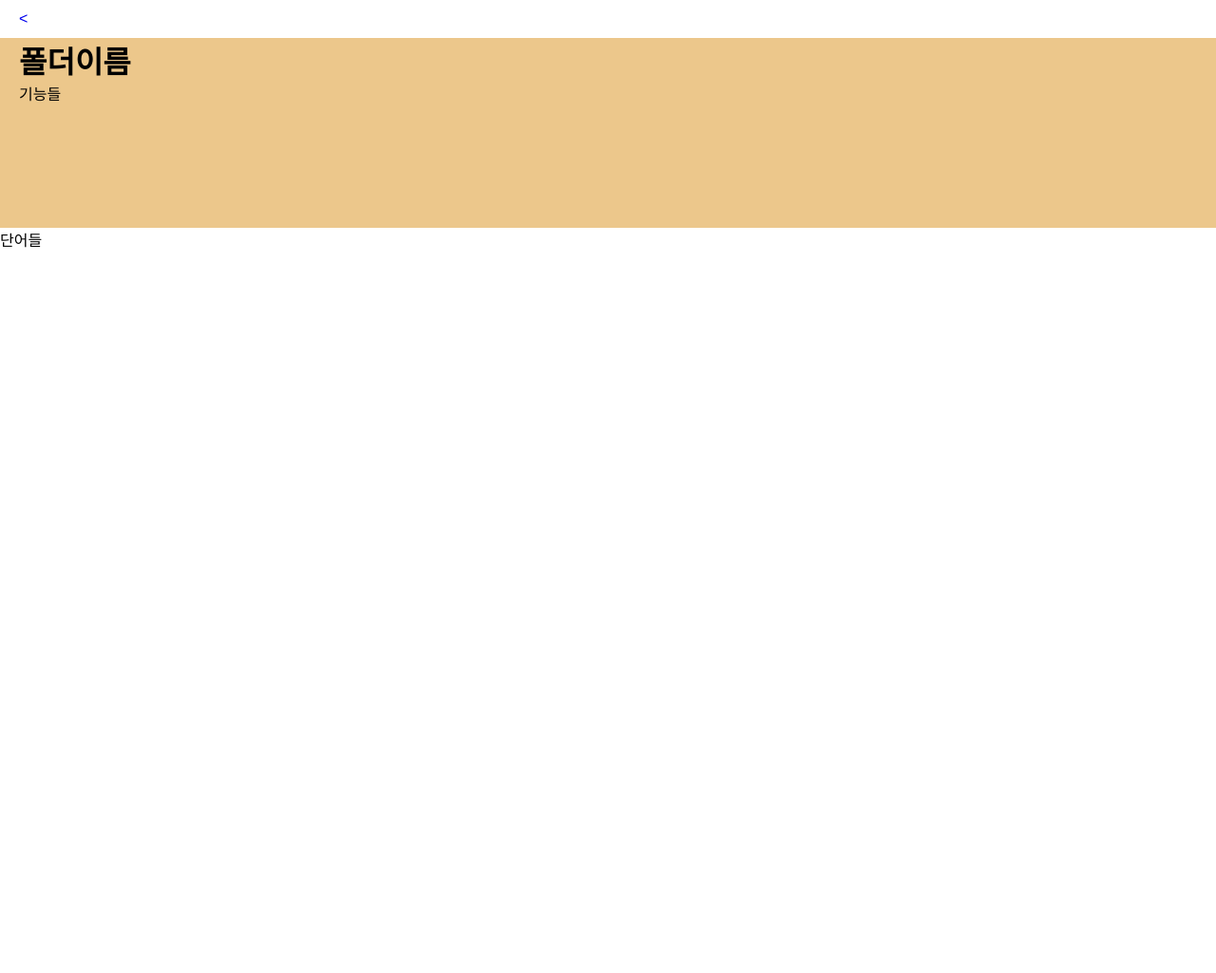
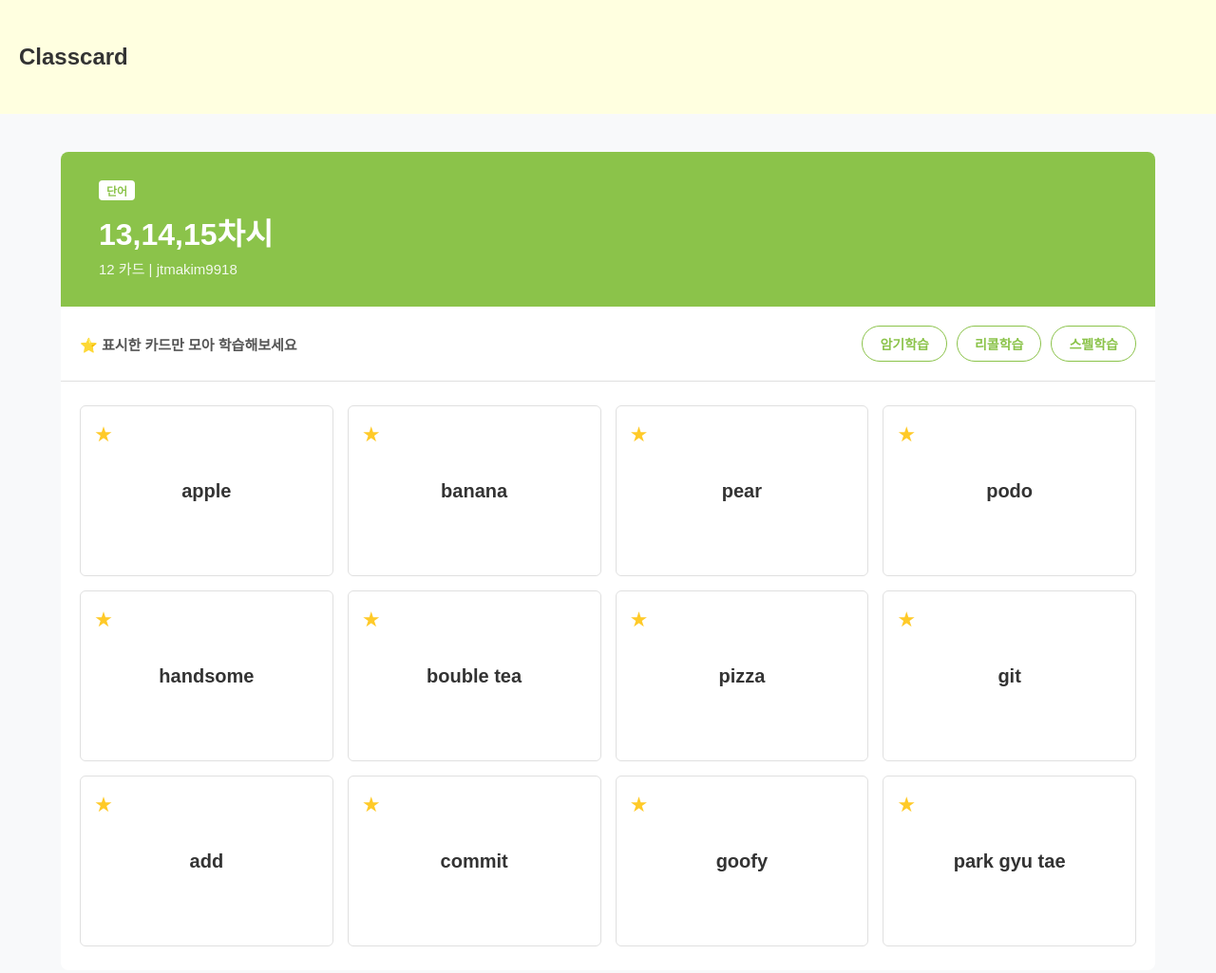
Before and after one commit to webenglish11/screen, a plain HTML site: page use_set/use_set.html in a window 1280 px wide. Shown: the top 1025 px of the page at 95% size. Before the commit the page ends 800 px from the top, so only its background shows below. Drawn offline with Linux system fonts and the light colour scheme.

Commit message:
use_set updata

```diff
--- a/use_set/use_set.css
+++ b/use_set/use_set.css
@@ -1,33 +1,198 @@
+/* --- 기존 작성해주신 기본 CSS --- */
 * {
   margin: 0;
   padding: 0;
   box-sizing: border-box;
   font-family: sans-serif;
 }
-
 .container {
   width: 100%;
 }
 
+a {
+  text-decoration-line: none;
+}
+
+.classcard {
+  font-size: 24px;
+  font-weight: bold;
+  color: #333;
+  cursor: pointer;
+}
+
+.menu-right {
+  display: flex;
+  gap: 20px;
+}
+
+/* 기존 600px 고정을 내부 컨텐츠에 맞춰 늘어나도록 min-height로 변경 및 배경색 조정 */
+.main-wrapper {
+  display: flex;
+  min-height: 600px;
+  justify-content: center;
+  align-items: flex-start; /* 상단부터 채워지도록 조절 */
+  background-color: #f8f9fa;
+  padding: 40px 0;
+}
+
+.main-wrapper h2 {
+  font-size: 32px;
+  color: white; /* 연두색 배너 안의 타이틀이므로 흰색으로 변경 */
+  font-weight: bold;
+}
+
+.footer {
+  height: 120px;
+  background-color: lightyellow;
+  display: flex;
+  flex-direction: column;
+  justify-content: center;
+  align-items: center;
+  font-size: 14px;
+}
+
 .header {
-  height: 40px;
+  height: 120px;
   margin: 0 auto;
   display: flex;
   justify-content: space-between;
   align-items: center;
   padding: 0 20px;
-  background-color: white;
+  background-color: lightyellow;
 }
 
-a{
-  text-decoration-line: none;
+
+/* --- 여기서부터 암기왕 추가 CSS --- */
+.amgi-container {
+  width: 90%;
+  max-width: 1200px;
 }
 
-.forder{
-    height: 200px;
-  margin: 0 auto;
+/* 상단 연두색 배너 */
+.top-banner {
+  background-color: #8bc34a;
+  color: white;
+  padding: 30px 40px;
+  border-radius: 8px 8px 0 0;
+}
+
+.badge {
+  background-color: white;
+  color: #8bc34a;
+  padding: 2px 8px;
+  font-size: 12px;
+  font-weight: bold;
+  border-radius: 4px;
+  display: inline-block;
+  margin-bottom: 10px;
+}
+
+.card-count {
+  font-size: 15px;
+  margin-top: 5px;
+  opacity: 0.9;
+}
+
+/* 중간 컨트롤러 바 */
+.menu-bar {
+  display: flex;
   justify-content: space-between;
   align-items: center;
-  padding: 0 20px;
-  background-color: rgb(236, 199, 139);
+  background: white;
+  padding: 20px;
+  border-bottom: 1px solid #e0e0e0;
 }
+
+.info-text {
+  font-weight: bold;
+  color: #555;
+  font-size: 15px;
+}
+
+.study-modes {
+  display: flex;
+  gap: 10px;
+}
+
+.mode-btn {
+  background-color: white;
+  border: 1.5px solid #8bc34a;
+  color: #8bc34a;
+  padding: 8px 18px;
+  border-radius: 20px;
+  cursor: pointer;
+  font-weight: bold;
+  font-size: 14px;
+  transition: all 0.2s ease;
+}
+
+.mode-btn:hover {
+  background-color: #8bc34a;
+  color: white;
+}
+
+/* 단어 카드 배열 그리드 */
+.card-grid {
+  display: grid;
+  grid-template-columns: repeat(4, 1fr); /* 4열 고정 */
+  gap: 15px;
+  background-color: white;
+  padding: 25px 20px;
+  border-radius: 0 0 8px 8px;
+}
+
+/* 개별 카드 스타일 */
+.word-card {
+  background: white;
+  border: 1px solid #e0e0e0;
+  border-radius: 6px;
+  height: 180px;
+  display: flex;
+  justify-content: center;
+  align-items: center;
+  position: relative;
+  cursor: pointer;
+  transition: transform 0.2s, box-shadow 0.2s;
+}
+
+.word-card:hover {
+  transform: translateY(-3px);
+  box-shadow: 0 4px 12px rgba(0,0,0,0.08);
+}
+
+/* 별표(중요) 아이콘 */
+.star-icon {
+  position: absolute;
+  top: 15px;
+  left: 15px;
+  font-size: 18px;
+  color: #ccc;
+  cursor: pointer;
+  user-select: none;
+}
+
+.star-icon.active {
+  color: #ffca28; /* 노란색 별 */
+}
+
+/* 카드 텍스트 */
+.word-text {
+  font-size: 20px;
+  font-weight: bold;
+  color: #333;
+  text-align: center;
+}
+
+/* 뜻이 보일 때 스타일 */
+.word-card.flipped .word-text {
+  color: #e67e22;
+}
+
+/* 반응형 화면 처리 (화면이 작아지면 2열이나 1열로 쪼개짐) */
+@media (max-width: 900px) {
+  .card-grid { grid-template-columns: repeat(2, 1fr); }
+  .menu-bar { flex-direction: column; gap: 15px; align-items: flex-start; }
+}
+@media (max-width: 500px) {
+  .card-grid { grid-template-columns: 1fr; }
+}
--- a/use_set/use_set.html
+++ b/use_set/use_set.html
@@ -1,5 +1,5 @@
 <!DOCTYPE html>
-<html lang="en">
+<html lang="ko">
 <head>
     <meta charset="UTF-8">
     <meta name="viewport" content="width=device-width, initial-scale=1.0">
@@ -9,16 +9,40 @@
 <body>
     <div class="container">
         <div class="header">
-            <a href="http://127.0.0.1:5500/main/main.html"> < </a>
+            <a class="classcard" href="http://127.0.0.1:5500/index.html">Classcard</a>
         </div>
-        <div class="forder">
-            <h1> 폴더이름 </h1>
-            <p> 기능들 </p>
+
+        <div class="main-wrapper">
+            <div class="amgi-container">
+
+                <div class="top-banner">
+                    <span class="badge">단어</span>
+                    <div class="title-section">
+                        <h2>13,14,15차시</h2>
+                        <p class="card-count">4 카드 | jtmakim9918</p>
+                    </div>
+                </div>
+
+                <div class="menu-bar">
+                    <div class="info-text">⭐ 표시한 카드만 모아 학습해보세요</div>
+                    <div class="study-modes">
+                        <button class="mode-btn">암기학습</button>
+                        <button class="mode-btn">리콜학습</button>
+                        <button class="mode-btn">스펠학습</button>
+                    </div>
+                </div>
+
+                <div class="card-grid" id="cardGrid"></div>
+
+            </div>
         </div>
-        <div class="main">
-            <p> 단어들 </p>
+
+        <div class="footer">
+            <p>CEO Inhyeok Ju</p>
+            <p>CTO Ahyun Ryu</p>
         </div>
     </div>
+
     <script src="use_set.js"></script>
 </body>
 </html>
--- a/use_set/use_set.js
+++ b/use_set/use_set.js
@@ -0,0 +1,67 @@
+// 1. 12개의 단어 데이터 배열 (오타 수정 및 콤마 채움)
+const words = [
+    { id: 1, word: "apple", meaning: "사과", isImportant: true },
+    { id: 2, word: "banana", meaning: "바나나", isImportant: true },
+    { id: 3, word: "pear", meaning: "배", isImportant: true },
+    { id: 4, word: "podo", meaning: "포도", isImportant: true }, // 콤마 추가
+    { id: 5, word: "handsome", meaning: "not(구범준)", isImportant: true }, // 콤마 추가
+    { id: 6, word: "bouble tea", meaning: "버블티", isImportant: true },
+    { id: 7, word: "pizza", meaning: "피자", isImportant: true },
+    { id: 8, word: "git", meaning: "멍청이, 재수 없는 인간", isImportant: true },
+    { id: 9, word: "add", meaning: "추가하다", isImportant: true }, // 콤마 추가
+    { id: 10, word: "commit", meaning: "범하다", isImportant: true }, // 콤마 추가
+    { id: 11, word: "goofy", meaning: "바보같은", isImportant: true },
+    { id: 12, word: "park gyu tae", meaning: "박규태", isImportant: true }
+];
+
+const cardGrid = document.getElementById('cardGrid');
+
+// 2. 단어 카드를 그리드 안에 그려주는 함수
+function displayCards() {
+    cardGrid.innerHTML = ''; // 그리드 초기화
+
+    // [보너스] 상단 배너의 카드 개수(ex: 12 카드)를 데이터 길이에 맞춰 자동 변경
+    const countText = document.querySelector('.card-count');
+    if (countText) {
+        countText.innerText = `${words.length} 카드 | jtmakim9918`;
+    }
+
+    words.forEach(item => {
+        // 카드 엘리먼트 생성
+        const card = document.createElement('div');
+        card.className = 'word-card';
+
+        // 중요 표시(별) 상태 적용
+        const starClass = item.isImportant ? 'star-icon active' : 'star-icon';
+
+        card.innerHTML = `
+            <span class="${starClass}" data-id="${item.id}">★</span>
+            <div class="word-text" id="word-${item.id}">${item.word}</div>
+        `;
+
+        // [기능 A] 카드를 클릭하면 단어와 뜻이 토글(전환)됨
+        card.addEventListener('click', () => {
+            const textElement = document.getElementById(`word-${item.id}`);
+            if (card.classList.contains('flipped')) {
+                card.classList.remove('flipped');
+                textElement.innerText = item.word;
+            } else {
+                card.classList.add('flipped');
+                textElement.innerText = item.meaning;
+            }
+        });
+
+        // [기능 B] 별표 클릭 시 토글 (카드 뒤집힘 방지)
+        const star = card.querySelector('.star-icon');
+        star.addEventListener('click', (event) => {
+            event.stopPropagation(); // 카드 뒤집히는 이벤트 전파 막기
+            item.isImportant = !item.isImportant;
+            displayCards(); // 데이터 갱신 후 다시 그리기
+        });
+
+        cardGrid.appendChild(card);
+    });
+}
+
+// 웹페이지가 열리면 바로 단어장 띄우기
+window.onload = displayCards;
```
